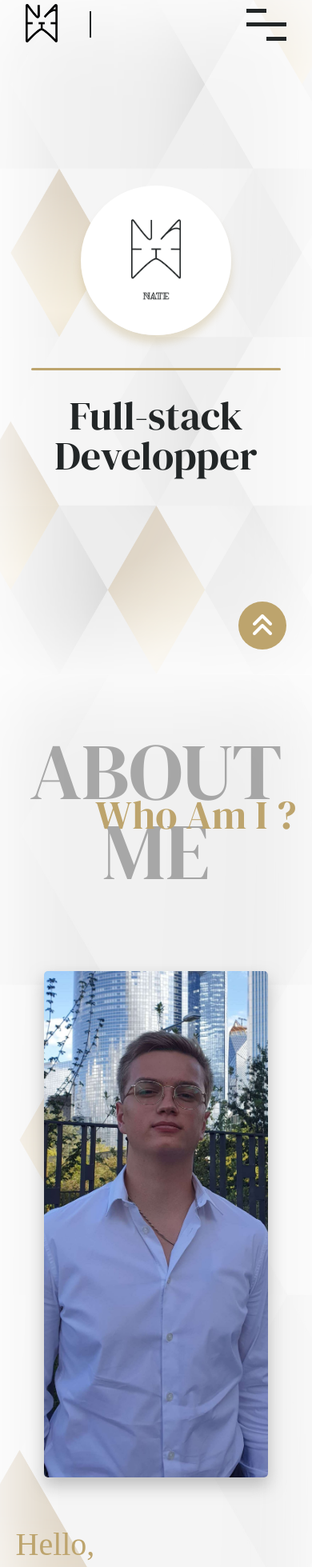
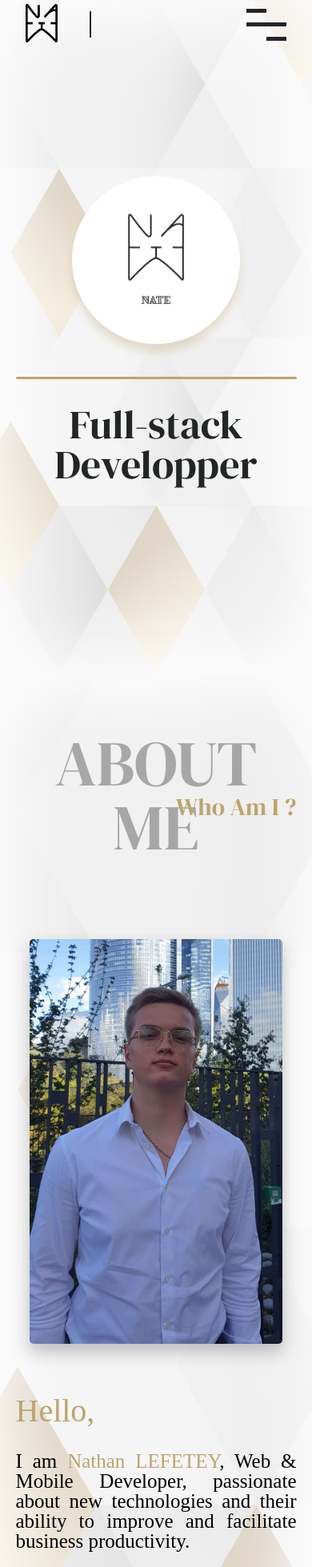
Before and after one commit to jstnate/web_portfolio, a PHP site: page / in a window 390 px wide. Shown: the top 1959 px of the page at 80% size. Run offline with PHP 8.4, Linux system fonts and the light colour scheme; some libraries are stand-ins or nearby versions.

Commit message:
:lipstick: ADD mobile responsive

```diff
--- a/SCSS/_header.scss
+++ b/SCSS/_header.scss
@@ -27,12 +27,12 @@ header {
 
         .nav_link .ext_link a i:hover {
             color: #BDA46D;
-            transition: all 0.4s;
+            transition: all 0.3s;
         }
 
         .nav_link .scroll_link a:hover, .home_link h2 a:hover {
             color: #BDA46D;
-            transition: all 0.4s;
+            transition: all 0.3s;
         }
 
         .nav_link .scroll_link a::after {
@@ -46,7 +46,7 @@ header {
             left: 0px;
             background-color: #BDA46D;
             transform-origin: bottom  left;
-            transition: all 0.4s;
+            transition: all 0.3s;
         }
 
         .nav_link .scroll_link a:hover:after {
@@ -73,7 +73,7 @@ header {
 
         .ext_link a i {
             color: #222627;
-            transition: all 0.4s;
+            transition: all 0.3s;
         }
 
         .home_link .logo {
@@ -81,7 +81,6 @@ header {
         }
 
         .home_link h2 {
-            font-style: italic;
             font-family: 'DM Serif Display', serif;
             text-decoration: none;
             font-size: 24px;
@@ -95,20 +94,31 @@ header {
     }
 }
 
+@media screen and (max-width: 795px) {
+    header nav .home_link h2 {
+        display: none;
+    }
+}
+
 @media screen and (max-width: 660px) {
     header {
         nav {
             padding: .3em 2em;
             align-items: center;
+
+            .home_link h2 {
+                display: block;
+            }
+
             .nav_link {
                 position: absolute;
                 left: 0;
                 top: -20vh;
                 height: 60px;
                 width: 100%;
-                flex-direction: row-reverse;
+                flex-direction: row;
                 padding: .3em 3em;
-                justify-content: flex-end;
+                justify-content: flex-start;
                 background-color: #BDA46D;
                 transition: all .4s;
 
@@ -210,3 +220,24 @@ header {
         }
     }
 }
+
+@media screen and (max-width: 550px) {
+    header nav {
+        .nav_link {
+            gap: 2em;
+            top: 0;
+            left: 0;
+            height: 110px;
+            padding-bottom: 2em;
+            padding-left: 0;
+            justify-content: center;
+            align-items: flex-end;
+            transform: scaleY(0);
+            transform-origin: top;
+        }
+
+        .nav_link.active {
+            transform: scaleY(1);
+        }
+    }
+}
--- a/SCSS/_home.scss
+++ b/SCSS/_home.scss
@@ -26,6 +26,10 @@ html, body {
         color: white;
         border-bottom: none;
     }
+}
+
+.title {
+    @include mixins.sectionTitle;
 }
 
 .welcome_section {
@@ -91,6 +95,12 @@ html, body {
     }
 }
 
+@media screen and (max-width: 1130px) {
+    .welcome_section > div {
+        width: 90%;
+    }
+}
+
 @media screen and (max-width: 1000px) {
     .welcome_section {
         div {
@@ -151,7 +161,10 @@ html, body {
     }
 
     .pres_content {
-        @include mixins.sectionTitle;
+        position: relative;
+        z-index: 2;
+        width: 80%;
+        margin: 60px auto 30px;
         @include mixins.h2Position(0, 0);
 
         .pres {
@@ -307,6 +320,7 @@ html, body {
     }
 
 }
+
 .skills_section {
     @include mixins.sectionWidth;
 
@@ -315,7 +329,10 @@ html, body {
     }
 
     .skills_content {
-        @include mixins.sectionTitle;
+        position: relative;
+        z-index: 2;
+        width: 80%;
+        margin: 60px auto 30px;
         @include mixins.h2Position(0, 0);
 
         .title {
@@ -489,3 +506,20 @@ html, body {
         }
     }
 }
+
+@media screen and (max-width: 550px) {
+    .go_up_button {
+        display: none;
+    }
+}
+
+@media screen and (max-width: 520px) {
+    .pres_section .pres_content .pres img {
+        height: 60vh;
+        width: 90%;
+    }
+
+    .title {
+        @include mixins.responsiveSectionTitle;
+    }
+}
--- a/SCSS/_mixins.scss
+++ b/SCSS/_mixins.scss
@@ -59,12 +59,6 @@
 }
 
 @mixin sectionTitle {
-    position: relative;
-    z-index: 2;
-    width: 80%;
-    margin: 60px auto 30px;
-
-        .title {
     font-family: 'DM Serif Display', serif;
     position: relative;
     display: flex;
@@ -84,6 +78,27 @@
             color: #BDA46D;
         }
 }
+
+
+@mixin responsiveSectionTitle {
+    font-family: 'DM Serif Display', serif;
+    position: relative;
+    display: flex;
+    align-items: center;
+    text-align: center;
+    margin-bottom: 100px;
+
+        h1 {
+            font-size: 80px;
+            opacity: 0.3;
+            text-transform: uppercase;
+        }
+
+        h2 {
+            font-size: 30px;
+            text-transform: capitalize;
+            color: #BDA46D;
+        }
     }
 
 @mixin h2Position($right, $bottom) {
--- a/SCSS/style.css
+++ b/SCSS/style.css
@@ -139,9 +146,9 @@ header nav .burger_btn {
     top: -20vh;
     height: 60px;
     width: 100%;
-    flex-direction: row-reverse;
+    flex-direction: row;
     padding: 0.3em 3em;
-    justify-content: flex-end;
+    justify-content: flex-start;
     background-color: #BDA46D;
     transition: all 0.4s;
   }
@@ -218,6 +225,23 @@ header nav .burger_btn {
     transform: translateY(-15px) translateX(15px) rotate(45deg);
   }
 }
+@media screen and (max-width: 550px) {
+  header nav .nav_link {
+    gap: 2em;
+    top: 0;
+    left: 0;
+    height: 110px;
+    padding-bottom: 2em;
+    padding-left: 0;
+    justify-content: center;
+    align-items: flex-end;
+    transform: scaleY(0);
+    transform-origin: top;
+  }
+  header nav .nav_link.active {
+    transform: scaleY(1);
+  }
+}
 html, body {
   scroll-behavior: smooth;
 }
@@ -244,6 +268,25 @@ html, body {
 .go_up_button i {
   color: white;
   border-bottom: none;
+}
+
+.title {
+  font-family: "DM Serif Display", serif;
+  position: relative;
+  display: flex;
+  align-items: center;
+  text-align: center;
+  margin-bottom: 100px;
+}
+.title h1 {
+  font-size: 100px;
+  opacity: 0.3;
+  text-transform: uppercase;
+}
+.title h2 {
+  font-size: 50px;
+  text-transform: capitalize;
+  color: #BDA46D;
 }
 
 .welcome_section {
@@ -311,6 +354,11 @@ html, body {
     width: 80%;
   }
 }
+@media screen and (max-width: 1130px) {
+  .welcome_section > div {
+    width: 90%;
+  }
+}
 @media screen and (max-width: 1000px) {
   .welcome_section div img {
     display: none;
@@ -369,24 +417,6 @@ html, body {
   z-index: 2;
   width: 80%;
   margin: 60px auto 30px;
-}
-.pres_section .pres_content .title {
-  font-family: "DM Serif Display", serif;
-  position: relative;
-  display: flex;
-  align-items: center;
-  text-align: center;
-  margin-bottom: 100px;
-}
-.pres_section .pres_content .title h1 {
-  font-size: 100px;
-  opacity: 0.3;
-  text-transform: uppercase;
-}
-.pres_section .pres_content .title h2 {
-  font-size: 50px;
-  text-transform: capitalize;
-  color: #BDA46D;
 }
 .pres_section .pres_content h2 {
   position: absolute;
@@ -717,6 +729,35 @@ html, body {
     width: 90%;
   }
 }
+@media screen and (max-width: 550px) {
+  .go_up_button {
+    display: none;
+  }
+}
+@media screen and (max-width: 520px) {
+  .pres_section .pres_content .pres img {
+    height: 60vh;
+    width: 90%;
+  }
+  .title {
+    font-family: "DM Serif Display", serif;
+    position: relative;
+    display: flex;
+    align-items: center;
+    text-align: center;
+    margin-bottom: 100px;
+  }
+  .title h1 {
+    font-size: 80px;
+    opacity: 0.3;
+    text-transform: uppercase;
+  }
+  .title h2 {
+    font-size: 30px;
+    text-transform: capitalize;
+    color: #BDA46D;
+  }
+}
 footer {
   z-index: 99;
   width: 100%;
--- a/index.php
+++ b/index.php
@@ -26,10 +26,10 @@
         <section class="pres_section" id="about">
             <div class="pres_content">
                 <div class="title">
-                    <h1 class="big_title">
+                    <h1>
                         about me
                     </h1>
-                    <h2 class="lil_tilte">
+                    <h2>
                         who am i ?
                     </h2>
                 </div>
--- a/package.json
+++ b/package.json
@@ -8,7 +8,7 @@
   },
   "scripts": {
     "test": "echo \"Error: no test specified\" && exit 1",
-    "sass": "sass --watch SCSS/output.scss:SCSS/style.css"
+    "sass": "sass --watch scss/output.scss:scss/style.css"
   },
   "repository": {
     "type": "git",
```
Also changed, not shown: other parts of SCSS/style.css (+12 -23 lines), 1 other file. Lines whose indentation alone changed are shown as unchanged.
